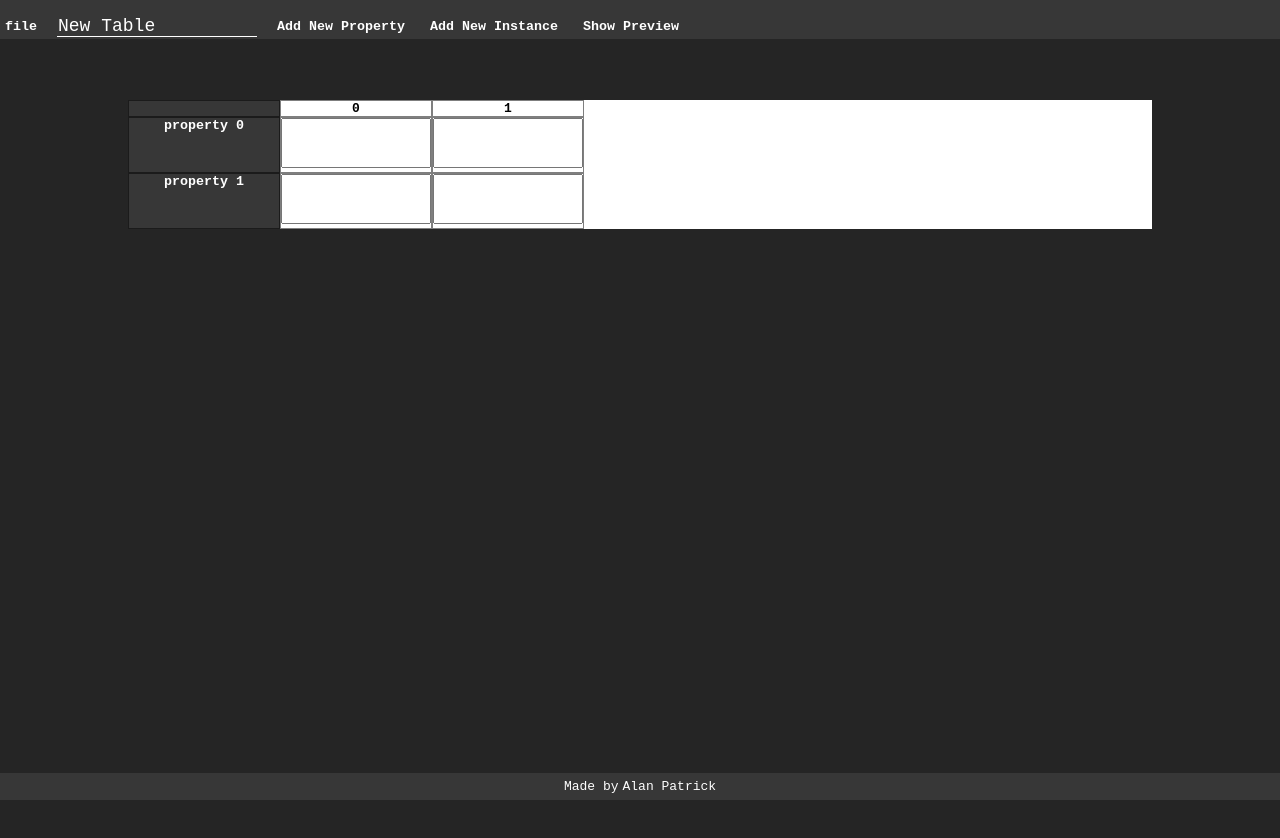
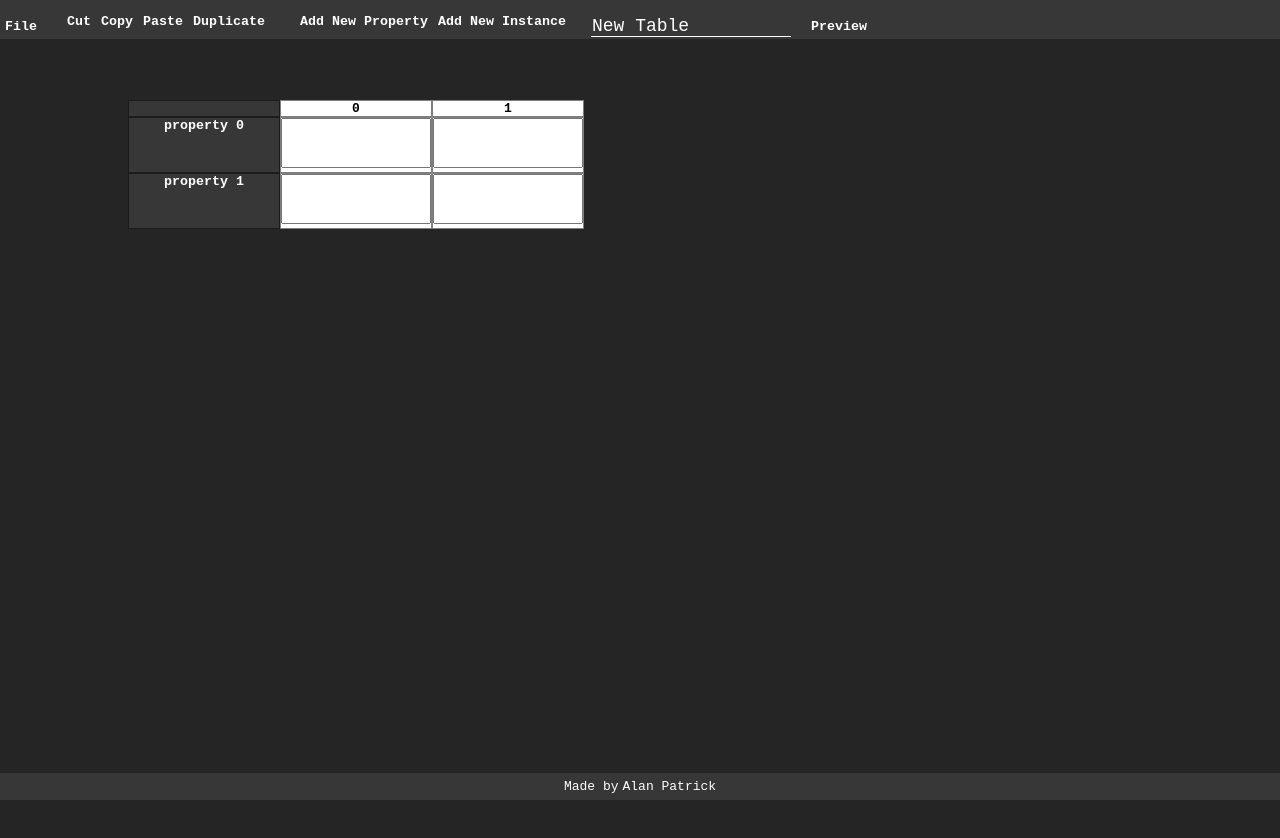
Before and after one commit to al-ptk/nosql-table, a React (Create React App) app: page / in a window 1280 px wide. Shown: the top 838 px of the page. After the commit the page ends 800 px from the top, so only its background shows below. Built offline with nearby package versions, Linux system fonts and the light colour scheme.

Commit message:
feat: Create File dropdown menu

```diff
--- a/src/MenuBar/ExportDataButton.js
+++ b/src/MenuBar/ExportDataButton.js
@@ -1,7 +1,7 @@
 import React, { useRef } from 'react';
 import { useSelector } from 'react-redux';
 
-export function ExportDataButton() {
+export function ExportDataButton({ closeMenu }) {
   const title = useSelector((state) => state.table.title);
   const getTableFile = useTableFile(); // for lazy access, instead of constant redraw
   const linkRef = useRef(null);
@@ -24,7 +24,13 @@ export function ExportDataButton() {
       >
         &nbsp;
       </a>
-      <button onClick={downloadTable} className="btn btn-primary">
+      <button
+        onClick={() => {
+          downloadTable();
+          closeMenu();
+        }}
+        className="btn btn-primary"
+      >
         Export Data
       </button>
     </span>
--- a/src/MenuBar/ImportDataButton.js
+++ b/src/MenuBar/ImportDataButton.js
@@ -2,8 +2,7 @@ import React, { useRef } from 'react';
 import { useDispatch } from 'react-redux';
 import { importTable } from '../app/slices/tableSlice';
 
-export function ImportDataButton(props) {
-  console.log(props.menuRef);
+export function ImportDataButton({ closeMenu }) {
   const dispatch = useDispatch();
   const fileInput = useRef(null);
 
@@ -21,6 +20,7 @@ export function ImportDataButton(props) {
         -'.json'.length
       );
       dispatch(importTable({ newTable, fileName }));
+      closeMenu();
     };
   };
 
@@ -39,7 +39,12 @@ export function ImportDataButton(props) {
           importFile({ fileName });
         }}
       />
-      <button onClick={selectFile} className="btn btn-primary">
+      <button
+        onClick={() => {
+          selectFile();
+        }}
+        className="btn btn-primary"
+      >
         Import Data
       </button>
     </span>
--- a/src/MenuBar/MenuBar.js
+++ b/src/MenuBar/MenuBar.js
@@ -1,4 +1,4 @@
-import { useState } from 'react';
+import { useRef, useState } from 'react';
 import { useDispatch, useSelector } from 'react-redux';
 import {
   updateTitle,
@@ -6,15 +6,13 @@ import {
   addInstance,
   addProperty,
 } from '../app/slices/tableSlice';
-import { StyledActionBar } from './MenuBar.styled';
-import MenuBarButton from './MenuBarDropDown';
+import { StyledMenuBar } from './MenuBar.styled';
 import { ExportDataButton } from './ExportDataButton';
 import { ImportDataButton } from './ImportDataButton';
+import { ContextMenu, ContextMenuButton } from '../components/ContextMenu';
 
 export default function MenuBar() {
   const [showPreview, setShowPreview] = useState(false);
-  const title = useSelector((state) => state.table.title);
-  const dispatch = useDispatch();
 
   const togglePreview = (e) => {
     if (!showPreview) {
@@ -27,25 +25,91 @@ export default function MenuBar() {
   };
 
   return (
-    <StyledActionBar>
-      <MenuBarButton name={'file'}>
-        <button onClick={() => dispatch(newTable())}>New Table</button>
-        <ImportDataButton />
-        <ExportDataButton />
-      </MenuBarButton>
-      <input
-        type={'text'}
-        value={title}
-        onInput={(e) => dispatch(updateTitle({ newTitle: e.target.value }))}
-        className="title"
+    <StyledMenuBar>
+      <FileButton />
+      <EditButton />
+      <InsertButton />
+      <TitleEdit />
+      <button onClick={togglePreview}>Preview</button>
+    </StyledMenuBar>
+  );
+}
+
+const TitleEdit = () => {
+  const dispatch = useDispatch();
+  const title = useSelector((state) => state.table.title);
+  return (
+    <input
+      type={'text'}
+      value={title}
+      onInput={(e) => dispatch(updateTitle({ newTitle: e.target.value }))}
+      className="title"
+    />
+  );
+};
+
+const FileButton = () => {
+  const [dropdown, setDropdown] = useState(null);
+  const Reference = useRef(null);
+
+  return (
+    <div>
+      <button
+        onClick={(e) => {
+          const coords = e.target.getBoundingClientRect();
+          const xPos = coords.left;
+          const yPos = coords.bottom;
+          setDropdown(
+            <FileDropDown
+              {...{ xPos, yPos, Reference }}
+              closeMenu={() => setDropdown(null)}
+            />
+          );
+        }}
+      >
+        File
+      </button>
+      {dropdown}
+    </div>
+  );
+};
+
+const FileDropDown = ({ xPos, yPos, Reference, closeMenu }) => {
+  const dispatch = useDispatch();
+  return (
+    <ContextMenu {...{ xPos, yPos, Reference, closeMenu }}>
+      <ContextMenuButton
+        buttonText={'New Table'}
+        buttonAction={() => dispatch(newTable())}
+        closeMenu={closeMenu}
       />
+      <ImportDataButton closeMenu={closeMenu} />
+      <ExportDataButton closeMenu={closeMenu} />
+    </ContextMenu>
+  );
+};
+
+const EditButton = () => {
+  return (
+    <button name={'Edit'}>
+      <button>Cut</button>
+      <button>Copy</button>
+      <button>Paste</button>
+      <button>Duplicate</button>
+    </button>
+  );
+};
+
+const InsertButton = () => {
+  const dispatch = useDispatch();
+  return (
+    <button name={'Insert'}>
       <button onClick={() => dispatch(addProperty({}))}>
         Add New Property
       </button>
       <button onClick={() => dispatch(addInstance({}))}>
         Add New Instance
       </button>
-      <button onClick={togglePreview}>Show Preview</button>
-    </StyledActionBar>
+    </button>
   );
-}
+};
--- a/src/MenuBar/MenuBar.styled.js
+++ b/src/MenuBar/MenuBar.styled.js
@@ -1,10 +1,12 @@
 import styled from 'styled-components';
 
-export const StyledActionBar = styled.header`
+export const StyledMenuBar= styled.header`
   position: fixed;
   top: 0;
   width: 100vw;
   height: 3em;
+  z-index: 10;
+  isolation: isolate;
 
   display: flex;
   justify-content: flex-start;
--- a/src/MenuBar/MenuBarDropDown.js
+++ /dev/null
@@ -1,26 +0,0 @@
-import { useRef, useState } from 'react';
-import DropDownMenu from '../components/DropDownMenu';
-
-export default function MenuBarButton({ name, children }) {
-  const [contextMenu, setContextMenu] = useState(null);
-  const menuRef = useRef(null);
-
-  return (
-    <div>
-      <button
-        onClick={(e) =>
-          setContextMenu(
-            <MenuBarDropDown menuRef={menuRef}>{children}</MenuBarDropDown>
-          )
-        }
-      >
-        {name}
-      </button>
-      {contextMenu}
-    </div>
-  );
-}
-
-function MenuBarDropDown({ xPos, yPos, menuRef, children }) {
-  return <DropDownMenu {...{ xPos, yPos, menuRef }}>{children}</DropDownMenu>;
-}
--- a/src/utils/styled-globals.js
+++ b/src/utils/styled-globals.js
@@ -2,8 +2,10 @@ import { createGlobalStyle } from 'styled-components';
 
 export const GlobalStyle = createGlobalStyle`
   body {
+    position: fixed;
     min-height: 100vh;
     background-color: #252525;
+
   }
 
   textarea {
```
Also changed, not shown: src/components/ContextMenu.js (+4 -4 lines), 1 other file (tests, documents, lock files or other folders).
